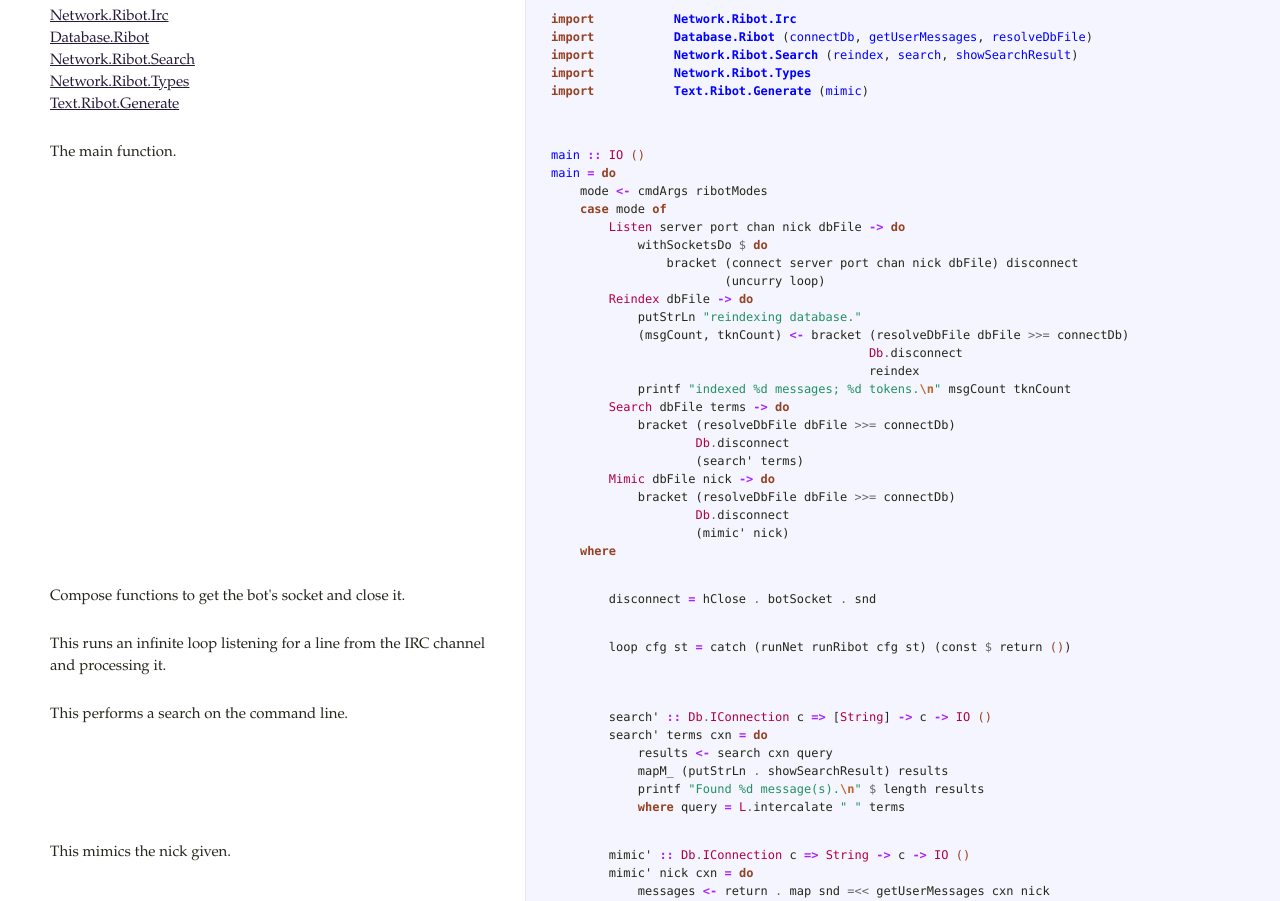
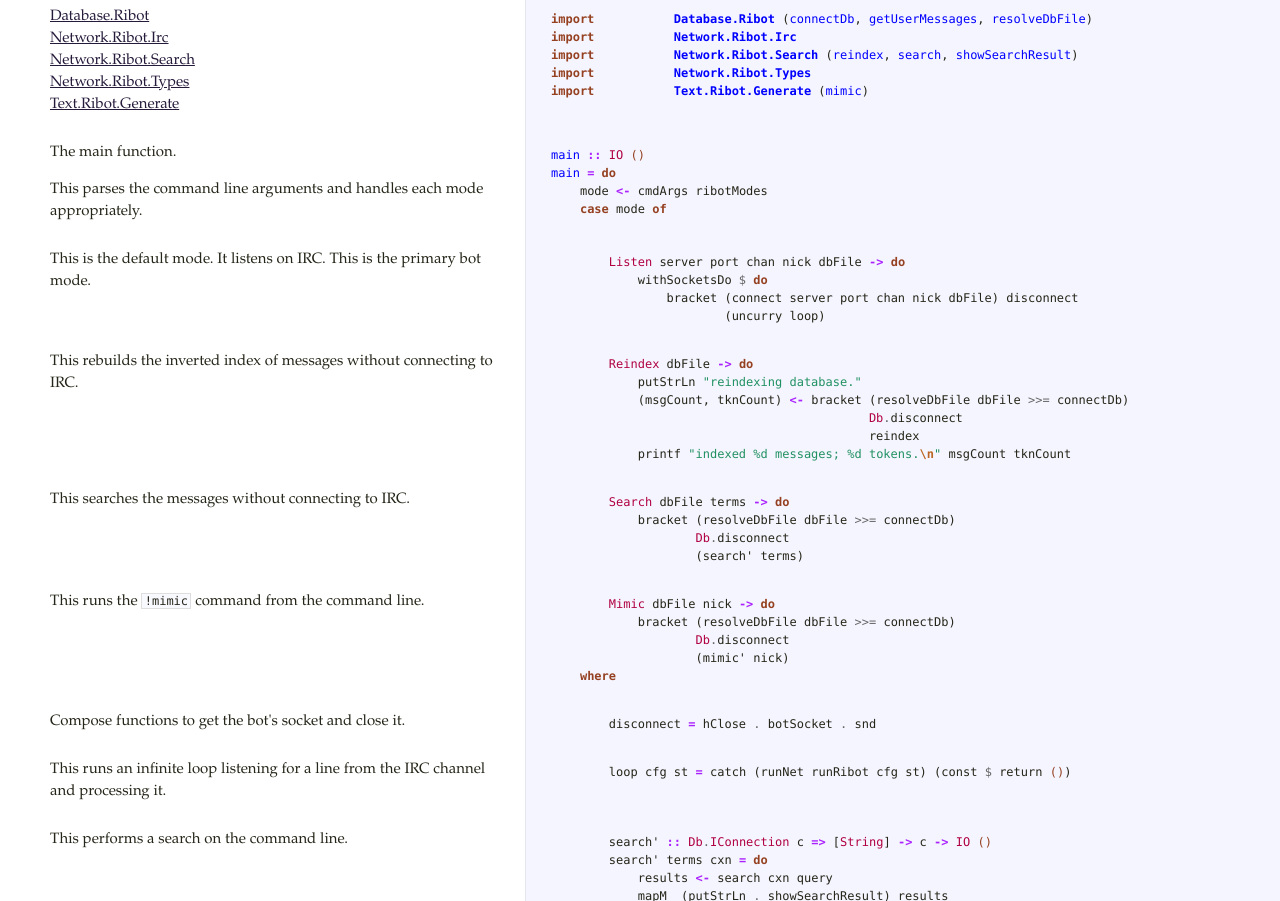
Before and after one commit to erochest/ribot, a plain HTML site: page docs/Ribot.html in a window 1280 px wide. Shown: the part 380-1281 px from the top of the page. Drawn offline with Linux system fonts and the light colour scheme.

Commit message:
Updated docs.

```diff
--- a/docs/Ribot.html
+++ b/docs/Ribot.html
@@ -8,43 +8,43 @@ Haskell files.</p>             </td>             <td class="code">
 <span class="kr">import</span>           <span class="nn">Network</span>
 <span class="kr">import</span>           <span class="nn">Ribot.Cli</span>
 <span class="kr">import</span>           <span class="nn">System.IO</span>
-<span class="kr">import</span>           <span class="nn">Text.Printf</span></pre></div>             </td>           </tr>                               <tr id="section-4">             <td class="docs">               <div class="pilwrap">                 <a class="pilcrow" href="#section-4">&#182;</a>               </div>               <p><a href="Network/Ribot/Irc.html">Network.Ribot.Irc</a> <br />
-<a href="Database/Ribot.html">Database.Ribot</a> <br />
+<span class="kr">import</span>           <span class="nn">Text.Printf</span></pre></div>             </td>           </tr>                               <tr id="section-4">             <td class="docs">               <div class="pilwrap">                 <a class="pilcrow" href="#section-4">&#182;</a>               </div>               <p><a href="Database/Ribot.html">Database.Ribot</a> <br />
+<a href="Network/Ribot/Irc.html">Network.Ribot.Irc</a> <br />
 <a href="Network/Ribot/Search.html">Network.Ribot.Search</a> <br />
 <a href="Network/Ribot/Types.html">Network.Ribot.Types</a> <br />
-<a href="Text/Ribot/Generate.html">Text.Ribot.Generate</a></p>             </td>             <td class="code">               <div class="highlight"><pre><span class="kr">import</span>           <span class="nn">Network.Ribot.Irc</span>
-<span class="kr">import</span>           <span class="nn">Database.Ribot</span> <span class="p">(</span><span class="nf">connectDb</span><span class="p">,</span> <span class="nf">getUserMessages</span><span class="p">,</span> <span class="nf">resolveDbFile</span><span class="p">)</span>
+<a href="Text/Ribot/Generate.html">Text.Ribot.Generate</a></p>             </td>             <td class="code">               <div class="highlight"><pre><span class="kr">import</span>           <span class="nn">Database.Ribot</span> <span class="p">(</span><span class="nf">connectDb</span><span class="p">,</span> <span class="nf">getUserMessages</span><span class="p">,</span> <span class="nf">resolveDbFile</span><span class="p">)</span>
+<span class="kr">import</span>           <span class="nn">Network.Ribot.Irc</span>
 <span class="kr">import</span>           <span class="nn">Network.Ribot.Search</span> <span class="p">(</span><span class="nf">reindex</span><span class="p">,</span> <span class="nf">search</span><span class="p">,</span> <span class="nf">showSearchResult</span><span class="p">)</span>
 <span class="kr">import</span>           <span class="nn">Network.Ribot.Types</span>
-<span class="kr">import</span>           <span class="nn">Text.Ribot.Generate</span> <span class="p">(</span><span class="nf">mimic</span><span class="p">)</span></pre></div>             </td>           </tr>                               <tr id="section-5">             <td class="docs">               <div class="pilwrap">                 <a class="pilcrow" href="#section-5">&#182;</a>               </div>               <p>The main function.</p>             </td>             <td class="code">               <div class="highlight"><pre><span class="nf">main</span> <span class="ow">::</span> <span class="kt">IO</span> <span class="nb">()</span>
+<span class="kr">import</span>           <span class="nn">Text.Ribot.Generate</span> <span class="p">(</span><span class="nf">mimic</span><span class="p">)</span></pre></div>             </td>           </tr>                               <tr id="section-5">             <td class="docs">               <div class="pilwrap">                 <a class="pilcrow" href="#section-5">&#182;</a>               </div>               <p>The main function.</p>
+
+<p>This parses the command line arguments and handles each mode appropriately.</p>             </td>             <td class="code">               <div class="highlight"><pre><span class="nf">main</span> <span class="ow">::</span> <span class="kt">IO</span> <span class="nb">()</span>
 <span class="nf">main</span> <span class="ow">=</span> <span class="kr">do</span>
     <span class="n">mode</span> <span class="ow">&lt;-</span> <span class="n">cmdArgs</span> <span class="n">ribotModes</span>
-    <span class="kr">case</span> <span class="n">mode</span> <span class="kr">of</span>
-        <span class="kt">Listen</span> <span class="n">server</span> <span class="n">port</span> <span class="n">chan</span> <span class="n">nick</span> <span class="n">dbFile</span> <span class="ow">-&gt;</span> <span class="kr">do</span>
+    <span class="kr">case</span> <span class="n">mode</span> <span class="kr">of</span></pre></div>             </td>           </tr>                               <tr id="section-6">             <td class="docs">               <div class="pilwrap">                 <a class="pilcrow" href="#section-6">&#182;</a>               </div>               <p>This is the default mode. It listens on IRC. This is the primary
+bot mode.</p>             </td>             <td class="code">               <div class="highlight"><pre>        <span class="kt">Listen</span> <span class="n">server</span> <span class="n">port</span> <span class="n">chan</span> <span class="n">nick</span> <span class="n">dbFile</span> <span class="ow">-&gt;</span> <span class="kr">do</span>
             <span class="n">withSocketsDo</span> <span class="o">$</span> <span class="kr">do</span>
                 <span class="n">bracket</span> <span class="p">(</span><span class="n">connect</span> <span class="n">server</span> <span class="n">port</span> <span class="n">chan</span> <span class="n">nick</span> <span class="n">dbFile</span><span class="p">)</span> <span class="n">disconnect</span>
-                        <span class="p">(</span><span class="n">uncurry</span> <span class="n">loop</span><span class="p">)</span>
-        <span class="kt">Reindex</span> <span class="n">dbFile</span> <span class="ow">-&gt;</span> <span class="kr">do</span>
+                        <span class="p">(</span><span class="n">uncurry</span> <span class="n">loop</span><span class="p">)</span></pre></div>             </td>           </tr>                               <tr id="section-7">             <td class="docs">               <div class="pilwrap">                 <a class="pilcrow" href="#section-7">&#182;</a>               </div>               <p>This rebuilds the inverted index of messages without connecting to
+IRC.</p>             </td>             <td class="code">               <div class="highlight"><pre>        <span class="kt">Reindex</span> <span class="n">dbFile</span> <span class="ow">-&gt;</span> <span class="kr">do</span>
             <span class="n">putStrLn</span> <span class="s">&quot;reindexing database.&quot;</span>
             <span class="p">(</span><span class="n">msgCount</span><span class="p">,</span> <span class="n">tknCount</span><span class="p">)</span> <span class="ow">&lt;-</span> <span class="n">bracket</span> <span class="p">(</span><span class="n">resolveDbFile</span> <span class="n">dbFile</span> <span class="o">&gt;&gt;=</span> <span class="n">connectDb</span><span class="p">)</span>
                                             <span class="kt">Db</span><span class="o">.</span><span class="n">disconnect</span>
                                             <span class="n">reindex</span>
-            <span class="n">printf</span> <span class="s">&quot;indexed %d messages; %d tokens.</span><span class="se">\n</span><span class="s">&quot;</span> <span class="n">msgCount</span> <span class="n">tknCount</span>
-        <span class="kt">Search</span> <span class="n">dbFile</span> <span class="n">terms</span> <span class="ow">-&gt;</span> <span class="kr">do</span>
+            <span class="n">printf</span> <span class="s">&quot;indexed %d messages; %d tokens.</span><span class="se">\n</span><span class="s">&quot;</span> <span class="n">msgCount</span> <span class="n">tknCount</span></pre></div>             </td>           </tr>                               <tr id="section-8">             <td class="docs">               <div class="pilwrap">                 <a class="pilcrow" href="#section-8">&#182;</a>               </div>               <p>This searches the messages without connecting to IRC.</p>             </td>             <td class="code">               <div class="highlight"><pre>        <span class="kt">Search</span> <span class="n">dbFile</span> <span class="n">terms</span> <span class="ow">-&gt;</span> <span class="kr">do</span>
             <span class="n">bracket</span> <span class="p">(</span><span class="n">resolveDbFile</span> <span class="n">dbFile</span> <span class="o">&gt;&gt;=</span> <span class="n">connectDb</span><span class="p">)</span>
                     <span class="kt">Db</span><span class="o">.</span><span class="n">disconnect</span>
-                    <span class="p">(</span><span class="n">search&#39;</span> <span class="n">terms</span><span class="p">)</span>
-        <span class="kt">Mimic</span> <span class="n">dbFile</span> <span class="n">nick</span> <span class="ow">-&gt;</span> <span class="kr">do</span>
+                    <span class="p">(</span><span class="n">search&#39;</span> <span class="n">terms</span><span class="p">)</span></pre></div>             </td>           </tr>                               <tr id="section-9">             <td class="docs">               <div class="pilwrap">                 <a class="pilcrow" href="#section-9">&#182;</a>               </div>               <p>This runs the <code>!mimic</code> command from the command line.</p>             </td>             <td class="code">               <div class="highlight"><pre>        <span class="kt">Mimic</span> <span class="n">dbFile</span> <span class="n">nick</span> <span class="ow">-&gt;</span> <span class="kr">do</span>
             <span class="n">bracket</span> <span class="p">(</span><span class="n">resolveDbFile</span> <span class="n">dbFile</span> <span class="o">&gt;&gt;=</span> <span class="n">connectDb</span><span class="p">)</span>
                     <span class="kt">Db</span><span class="o">.</span><span class="n">disconnect</span>
                     <span class="p">(</span><span class="n">mimic&#39;</span> <span class="n">nick</span><span class="p">)</span>
-    <span class="kr">where</span></pre></div>             </td>           </tr>                               <tr id="section-6">             <td class="docs">               <div class="pilwrap">                 <a class="pilcrow" href="#section-6">&#182;</a>               </div>               <p>Compose functions to get the bot's socket and close it.</p>             </td>             <td class="code">               <div class="highlight"><pre>        <span class="n">disconnect</span> <span class="ow">=</span> <span class="n">hClose</span> <span class="o">.</span> <span class="n">botSocket</span> <span class="o">.</span> <span class="n">snd</span></pre></div>             </td>           </tr>                               <tr id="section-7">             <td class="docs">               <div class="pilwrap">                 <a class="pilcrow" href="#section-7">&#182;</a>               </div>               <p>This runs an infinite loop listening for a line from the IRC channel
-and processing it.</p>             </td>             <td class="code">               <div class="highlight"><pre>        <span class="n">loop</span> <span class="n">cfg</span> <span class="n">st</span> <span class="ow">=</span> <span class="n">catch</span> <span class="p">(</span><span class="n">runNet</span> <span class="n">runRibot</span> <span class="n">cfg</span> <span class="n">st</span><span class="p">)</span> <span class="p">(</span><span class="n">const</span> <span class="o">$</span> <span class="n">return</span> <span class="nb">()</span><span class="p">)</span></pre></div>             </td>           </tr>                               <tr id="section-8">             <td class="docs">               <div class="pilwrap">                 <a class="pilcrow" href="#section-8">&#182;</a>               </div>               <p>This performs a search on the command line.</p>             </td>             <td class="code">               <div class="highlight"><pre>        <span class="n">search&#39;</span> <span class="ow">::</span> <span class="kt">Db</span><span class="o">.</span><span class="kt">IConnection</span> <span class="n">c</span> <span class="ow">=&gt;</span> <span class="p">[</span><span class="kt">String</span><span class="p">]</span> <span class="ow">-&gt;</span> <span class="n">c</span> <span class="ow">-&gt;</span> <span class="kt">IO</span> <span class="nb">()</span>
+    <span class="kr">where</span></pre></div>             </td>           </tr>                               <tr id="section-10">             <td class="docs">               <div class="pilwrap">                 <a class="pilcrow" href="#section-10">&#182;</a>               </div>               <p>Compose functions to get the bot's socket and close it.</p>             </td>             <td class="code">               <div class="highlight"><pre>        <span class="n">disconnect</span> <span class="ow">=</span> <span class="n">hClose</span> <span class="o">.</span> <span class="n">botSocket</span> <span class="o">.</span> <span class="n">snd</span></pre></div>             </td>           </tr>                               <tr id="section-11">             <td class="docs">               <div class="pilwrap">                 <a class="pilcrow" href="#section-11">&#182;</a>               </div>               <p>This runs an infinite loop listening for a line from the IRC channel
+and processing it.</p>             </td>             <td class="code">               <div class="highlight"><pre>        <span class="n">loop</span> <span class="n">cfg</span> <span class="n">st</span> <span class="ow">=</span> <span class="n">catch</span> <span class="p">(</span><span class="n">runNet</span> <span class="n">runRibot</span> <span class="n">cfg</span> <span class="n">st</span><span class="p">)</span> <span class="p">(</span><span class="n">const</span> <span class="o">$</span> <span class="n">return</span> <span class="nb">()</span><span class="p">)</span></pre></div>             </td>           </tr>                               <tr id="section-12">             <td class="docs">               <div class="pilwrap">                 <a class="pilcrow" href="#section-12">&#182;</a>               </div>               <p>This performs a search on the command line.</p>             </td>             <td class="code">               <div class="highlight"><pre>        <span class="n">search&#39;</span> <span class="ow">::</span> <span class="kt">Db</span><span class="o">.</span><span class="kt">IConnection</span> <span class="n">c</span> <span class="ow">=&gt;</span> <span class="p">[</span><span class="kt">String</span><span class="p">]</span> <span class="ow">-&gt;</span> <span class="n">c</span> <span class="ow">-&gt;</span> <span class="kt">IO</span> <span class="nb">()</span>
         <span class="n">search&#39;</span> <span class="n">terms</span> <span class="n">cxn</span> <span class="ow">=</span> <span class="kr">do</span>
             <span class="n">results</span> <span class="ow">&lt;-</span> <span class="n">search</span> <span class="n">cxn</span> <span class="n">query</span>
             <span class="n">mapM_</span> <span class="p">(</span><span class="n">putStrLn</span> <span class="o">.</span> <span class="n">showSearchResult</span><span class="p">)</span> <span class="n">results</span>
             <span class="n">printf</span> <span class="s">&quot;Found %d message(s).</span><span class="se">\n</span><span class="s">&quot;</span> <span class="o">$</span> <span class="n">length</span> <span class="n">results</span>
-            <span class="kr">where</span> <span class="n">query</span> <span class="ow">=</span> <span class="kt">L</span><span class="o">.</span><span class="n">intercalate</span> <span class="s">&quot; &quot;</span> <span class="n">terms</span></pre></div>             </td>           </tr>                               <tr id="section-9">             <td class="docs">               <div class="pilwrap">                 <a class="pilcrow" href="#section-9">&#182;</a>               </div>               <p>This mimics the nick given.</p>             </td>             <td class="code">               <div class="highlight"><pre>        <span class="n">mimic&#39;</span> <span class="ow">::</span> <span class="kt">Db</span><span class="o">.</span><span class="kt">IConnection</span> <span class="n">c</span> <span class="ow">=&gt;</span> <span class="kt">String</span> <span class="ow">-&gt;</span> <span class="n">c</span> <span class="ow">-&gt;</span> <span class="kt">IO</span> <span class="nb">()</span>
+            <span class="kr">where</span> <span class="n">query</span> <span class="ow">=</span> <span class="kt">L</span><span class="o">.</span><span class="n">intercalate</span> <span class="s">&quot; &quot;</span> <span class="n">terms</span></pre></div>             </td>           </tr>                               <tr id="section-13">             <td class="docs">               <div class="pilwrap">                 <a class="pilcrow" href="#section-13">&#182;</a>               </div>               <p>This mimics the nick given.</p>             </td>             <td class="code">               <div class="highlight"><pre>        <span class="n">mimic&#39;</span> <span class="ow">::</span> <span class="kt">Db</span><span class="o">.</span><span class="kt">IConnection</span> <span class="n">c</span> <span class="ow">=&gt;</span> <span class="kt">String</span> <span class="ow">-&gt;</span> <span class="n">c</span> <span class="ow">-&gt;</span> <span class="kt">IO</span> <span class="nb">()</span>
         <span class="n">mimic&#39;</span> <span class="n">nick</span> <span class="n">cxn</span> <span class="ow">=</span> <span class="kr">do</span>
             <span class="n">messages</span> <span class="ow">&lt;-</span> <span class="n">return</span> <span class="o">.</span> <span class="n">map</span> <span class="n">snd</span> <span class="o">=&lt;&lt;</span> <span class="n">getUserMessages</span> <span class="n">cxn</span> <span class="n">nick</span>
             <span class="n">tokens</span>   <span class="ow">&lt;-</span> <span class="n">mimic</span> <span class="n">messages</span> <span class="mi">12</span>
```
Also changed, not shown: docs/Network/Ribot/Irc/Commands.html (+6 -6 lines), docs/Text/Ribot/Generate.html (+7 -5 lines), docs/index.html (+16 -16 lines).
